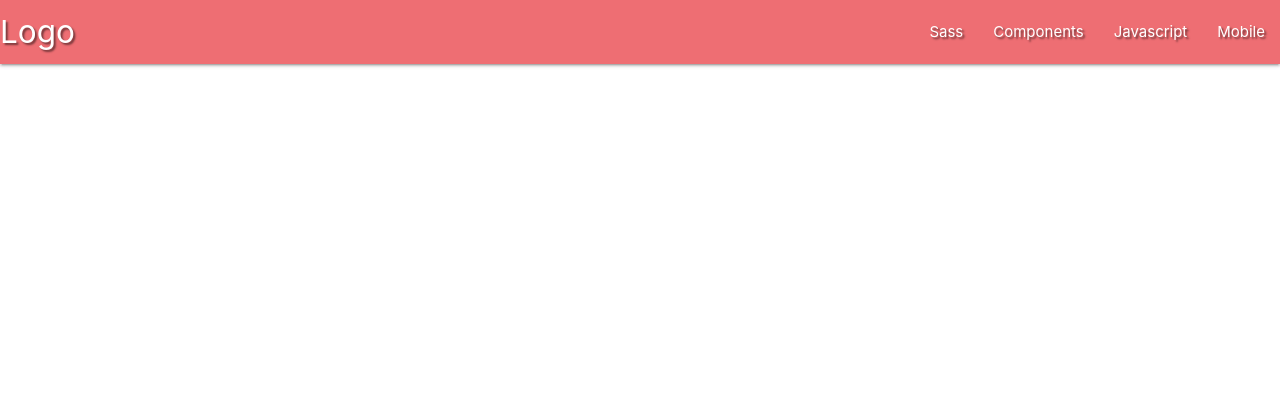
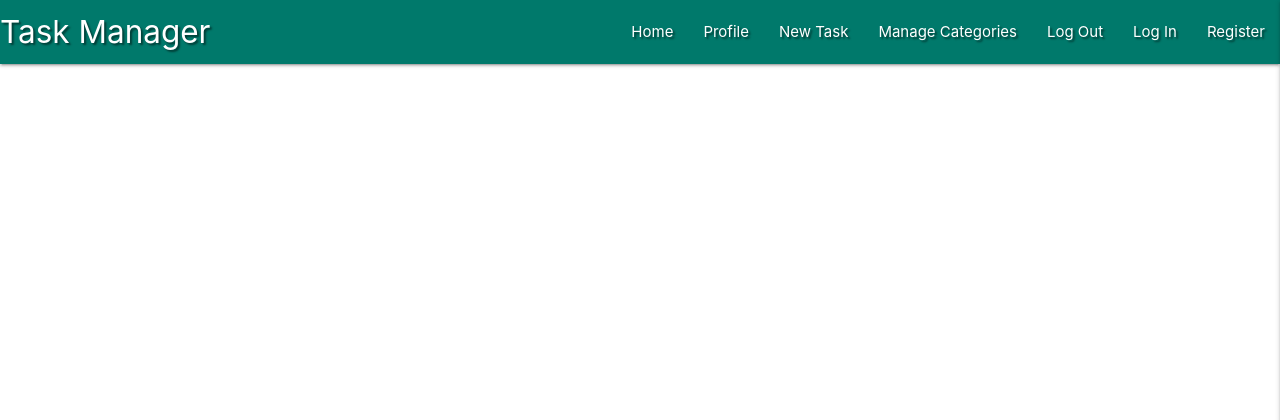
Before and after one commit to Carhul/flaskMiniProject, a Flask app: page / in a window 1280 px wide. Shown: the top 420 px of the page. Run offline with Flask 2, Linux system fonts and the light colour scheme; data that the repository does not hold is empty; some libraries are stand-ins or nearby versions.

Commit message:
Add Materialize Navbar and Sidenav

```diff
--- a/static/js/script.js
+++ b/static/js/script.js
@@ -0,0 +1,3 @@
+$(document).ready(function(){
+    $(".sidenav").sidenav({edge: "right"});
+  });
--- a/templates/base.html
+++ b/templates/base.html
@@ -16,25 +16,32 @@
 
     <header>
         <!-- top navbar -->
-        <nav class="nav-extended text-shadow">
+        <nav class="nav-extended text-shadow teal darken-2">
             <div class="nav-wrapper">
-              <a href="#!" class="brand-logo">Logo</a>
-              <a href="#" data-target="mobile-demo" class="sidenav-trigger"><i class="material-icons">menu</i></a>
+              <a href="{{ url_for('get_tasks') }}" class="brand-logo">Task Manager</a>
+              <a href="#" data-target="mobile-demo" class="sidenav-trigger right"><i class="fa-solid fa-bars"></i></a>
               <ul class="right hide-on-med-and-down">
-                <li><a href="sass.html">Sass</a></li>
-                <li><a href="badges.html">Components</a></li>
-                <li><a href="collapsible.html">Javascript</a></li>
-                <li><a href="mobile.html">Mobile</a></li>
+                <li><a href="{{ url_for('get_tasks') }}">Home</a></li>
+                <li><a href="#">Profile</a></li>
+                <li><a href="#">New Task</a></li>
+                <li><a href="#">Manage Categories</a></li>
+                <li><a href="#">Log Out</a></li>
+                <li><a href="#">Log In</a></li>
+                <li><a href="#">Register</a></li>
               </ul>
             </div>
           </nav>
 
           <!-- mobile sidenav -->
           <ul class="sidenav" id="mobile-demo">
-            <li><a href="sass.html">Sass</a></li>
-            <li><a href="badges.html">Components</a></li>
-            <li><a href="collapsible.html">Javascript</a></li>
-            <li><a href="mobile.html">Mobile</a></li>
+            <li><h4 class="center-align light-blue-text text-darken-4">Task Manager</h4></li>
+            <li><a href="{{ url_for('get_tasks') }}">Home</a></li>
+            <li><a href="#">Profile</a></li>
+            <li><a href="#">New Task</a></li>
+            <li><a href="#">Manage Categories</a></li>
+            <li><a href="#">Log Out</a></li>
+            <li><a href="#">Log In</a></li>
+            <li><a href="#">Register</a></li>
           </ul>
     </header>
 
```
